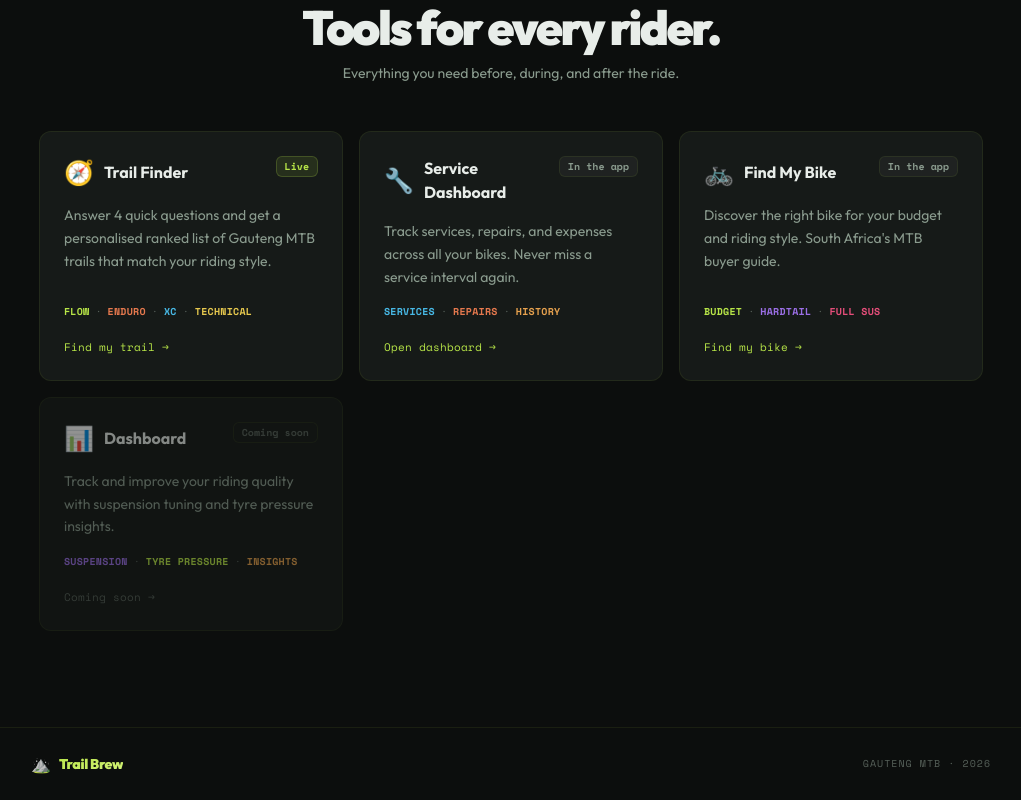
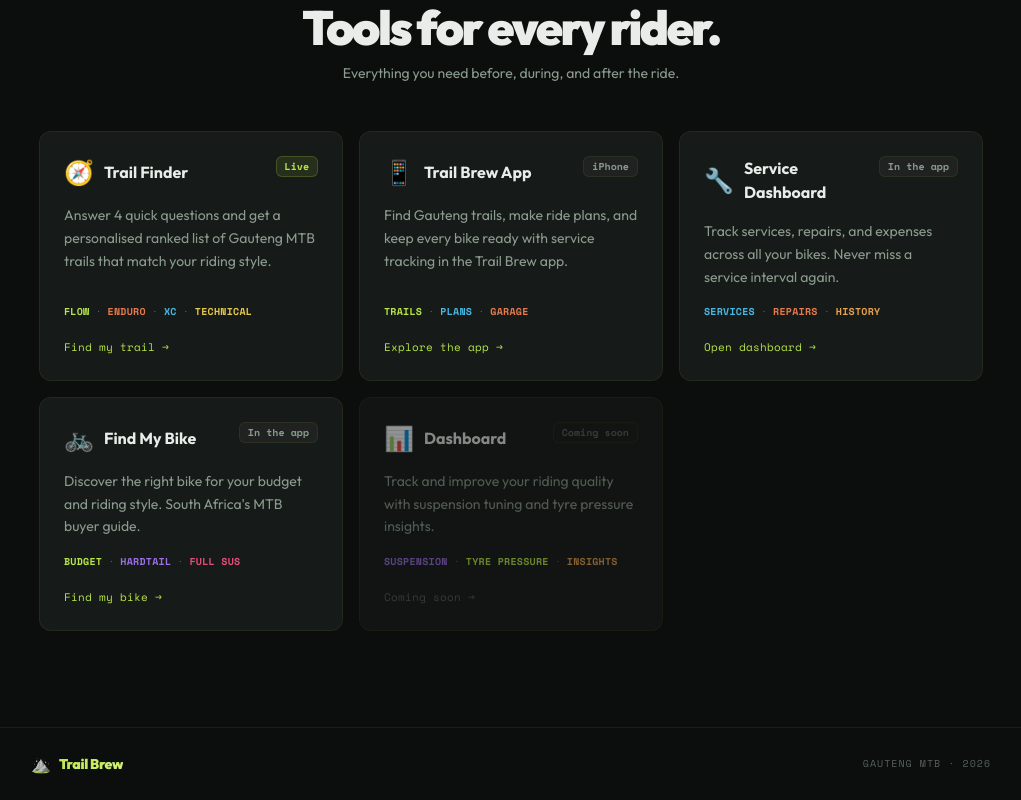
Before and after one commit to SmoothOp95/trail-brew, a React (Vite) app: page / in a window 1280 px wide. Shown: the part 840-1640 px from the top of the page, without its empty margins (249-1270 px from the left). Built offline with nearby package versions, Linux system fonts and the light colour scheme; no server answers.

Commit message:
feat: link web homepage to Trail Brew app

```diff
--- a/src/components/home/HomePage.jsx
+++ b/src/components/home/HomePage.jsx
@@ -36,6 +36,20 @@ const tools = [
     types: ['Flow', 'Enduro', 'XC', 'Technical'],
     typeColors: ['text-trail-flow', 'text-trail-enduro', 'text-trail-xc', 'text-trail-technical'],
     cta: 'Find my trail →',
+    active: true,
+  },
+  {
+    id: 'trail-brew-app',
+    href: '/iOS',
+    external: false,
+    emoji: '📱',
+    label: 'Trail Brew App',
+    tag: 'iPhone',
+    tagStyle: IN_APP_TAG_STYLE,
+    description: 'Find Gauteng trails, make ride plans, and keep every bike ready with service tracking in the Trail Brew app.',
+    types: ['Trails', 'Plans', 'Garage'],
+    typeColors: ['text-trail-flow', 'text-trail-xc', 'text-trail-enduro'],
+    cta: 'Explore the app →',
     active: true,
   },
   {
--- a/src/pages/MarketingPage.jsx
+++ b/src/pages/MarketingPage.jsx
@@ -26,7 +26,7 @@ function Phone({ screen, className = '', eager = false }) {
 }
 
 function Brand() {
-  return <Link to="/ios" className="m-brand" aria-label="Trail Brew for iPhone home"><Mountain strokeWidth={2.3} /><span>trail brew<span className="m-brand-dot">.</span></span></Link>;
+  return <Link to="/" className="m-brand" aria-label="Trail Brew web app home"><span className="m-brand-mark" aria-hidden="true">⛰️</span><span className="m-brand-name">Trail Brew</span></Link>;
 }
 
 function Waitlist() {
```
Also changed, not shown: src/styles/marketing.css (+3 -3 lines), public/marketing/social-card.png, public/marketing/social-card.svg.
